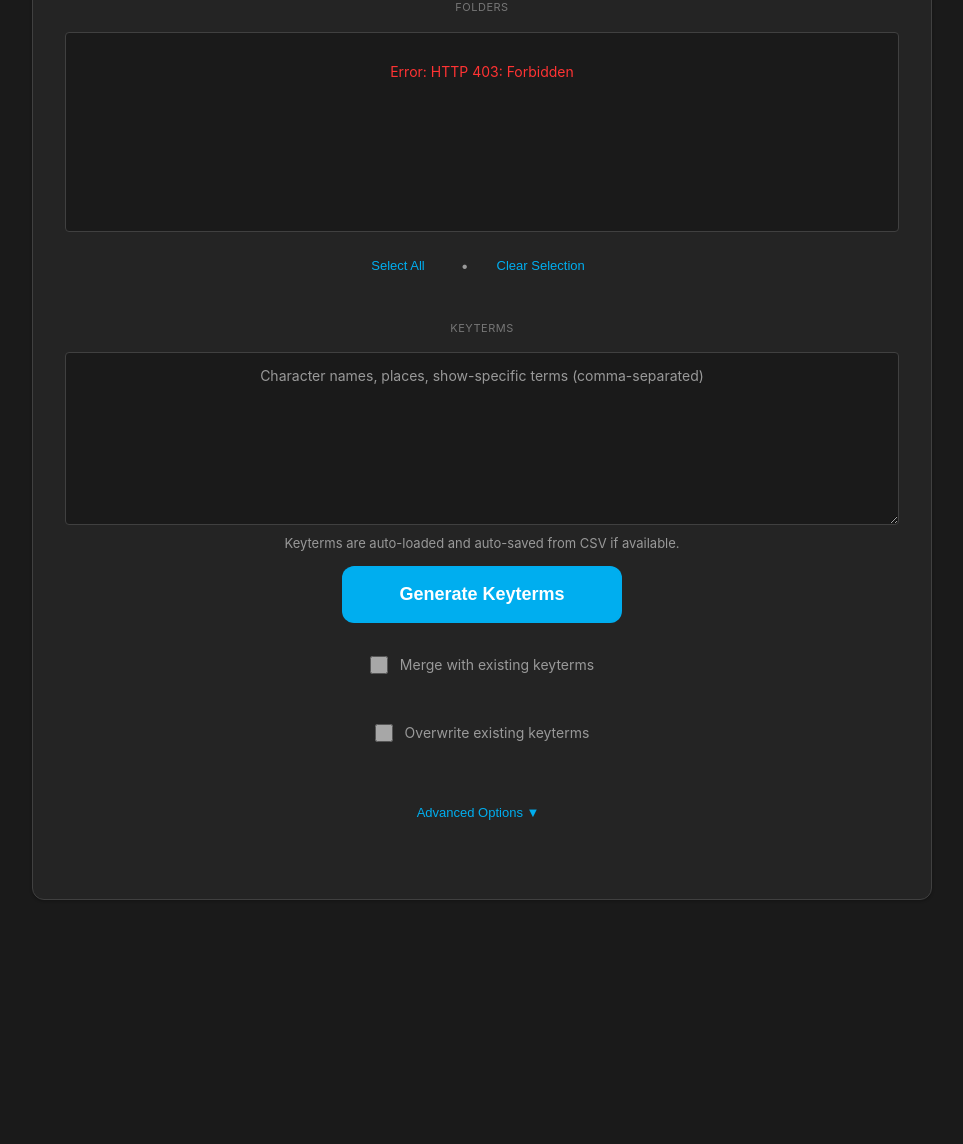
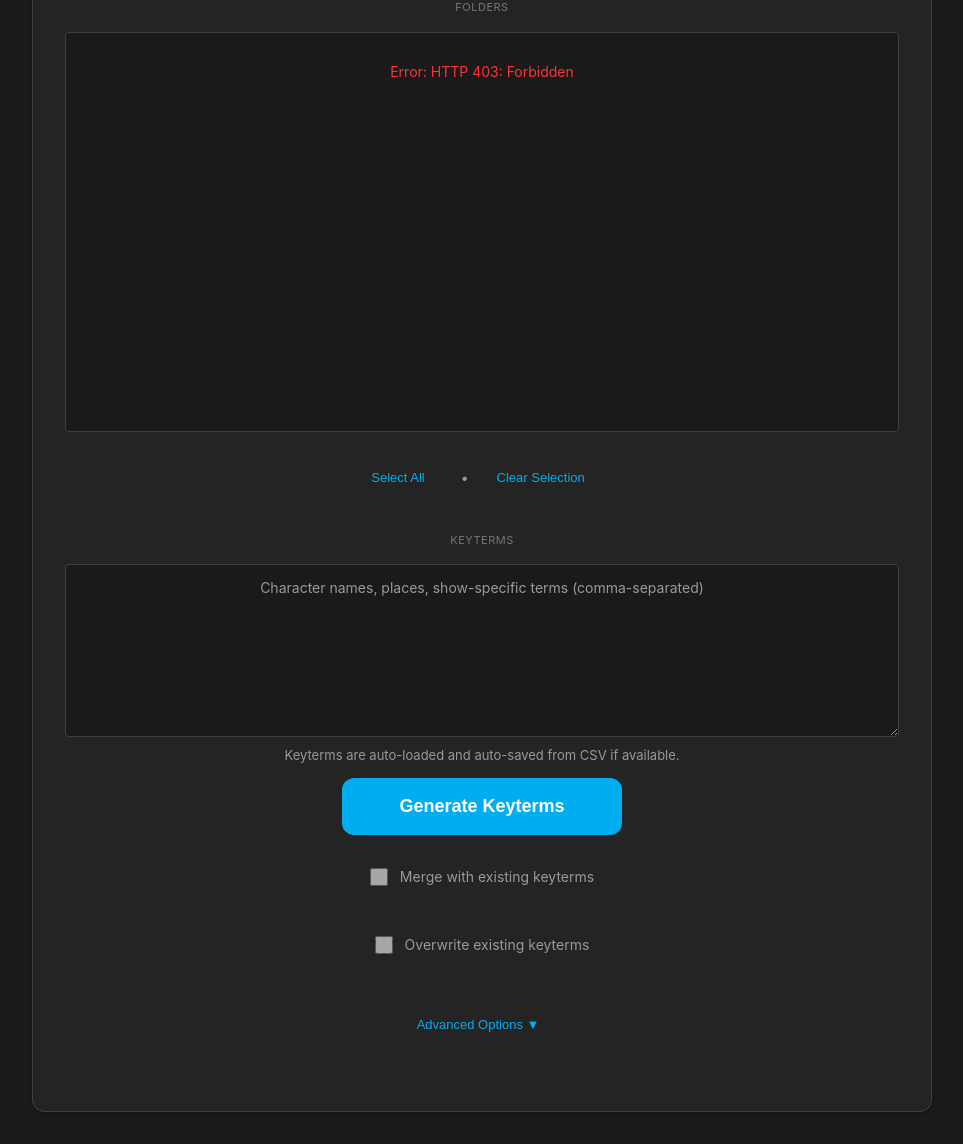
Before and after one commit to tylerbcrawford/deepgram-subtitles, a Flask app: page / in a window 1280 px wide. Shown: the part 461-1605 px from the top of the page, without its empty margins (158-1121 px from the left). Before the commit the page ends 1361 px from the top, so only its background shows below. Run offline with Flask 3, Linux system fonts and the light colour scheme.

Commit message:
gui updates

```diff
--- a/web/static/styles.css
+++ b/web/static/styles.css
@@ -105,6 +105,8 @@ body {
   font-size: var(--font-body);
   -webkit-font-smoothing: antialiased;
   -moz-osx-font-smoothing: grayscale;
+  overflow: hidden; /* Prevent body scrolling */
+  height: 100vh; /* Fixed viewport height */
 }
 
 /* ============================================
@@ -181,8 +183,8 @@ h2, h3 {
   border: 1px solid var(--border);
   box-shadow: var(--shadow-1);
   transition: box-shadow 200ms ease;
-  overflow-y: auto; /* Enable vertical scrolling */
-  max-height: calc(100vh - 40px); /* Take up most of viewport height */
+  overflow-y: auto; /* Card scrolls */
+  max-height: calc(100vh - 40px); /* Constrain card height */
 }
 
 .card:hover {
@@ -568,9 +570,13 @@ input[readonly] {
    FILE & DIRECTORY BROWSER
    ============================================ */
 
+#directoryBrowser {
+  display: block;
+  margin-bottom: var(--space-m);
+}
+
 .files-list {
-  min-height: 200px;
-  max-height: 400px;
+  height: 400px; /* Fixed height - always the same */
   overflow-y: auto;
   background: var(--bg-primary);
   border: 1px solid var(--border);
@@ -1058,7 +1064,7 @@ input[readonly] {
   }
 
   .files-list {
-    max-height: 300px; /* Reduce height on mobile */
+    height: 300px; /* Fixed height on mobile */
   }
 
   .browser-item {
--- a/web/templates/index.html
+++ b/web/templates/index.html
@@ -4,7 +4,7 @@
     <meta charset="UTF-8">
     <meta name="viewport" content="width=device-width, initial-scale=1.0">
     <title>Subgeneratorr</title>
-    <link rel="stylesheet" href="/static/styles.css?v=3">
+    <link rel="stylesheet" href="/static/styles.css?v=5">
 </head>
 <body>
     <div class="container">
```
